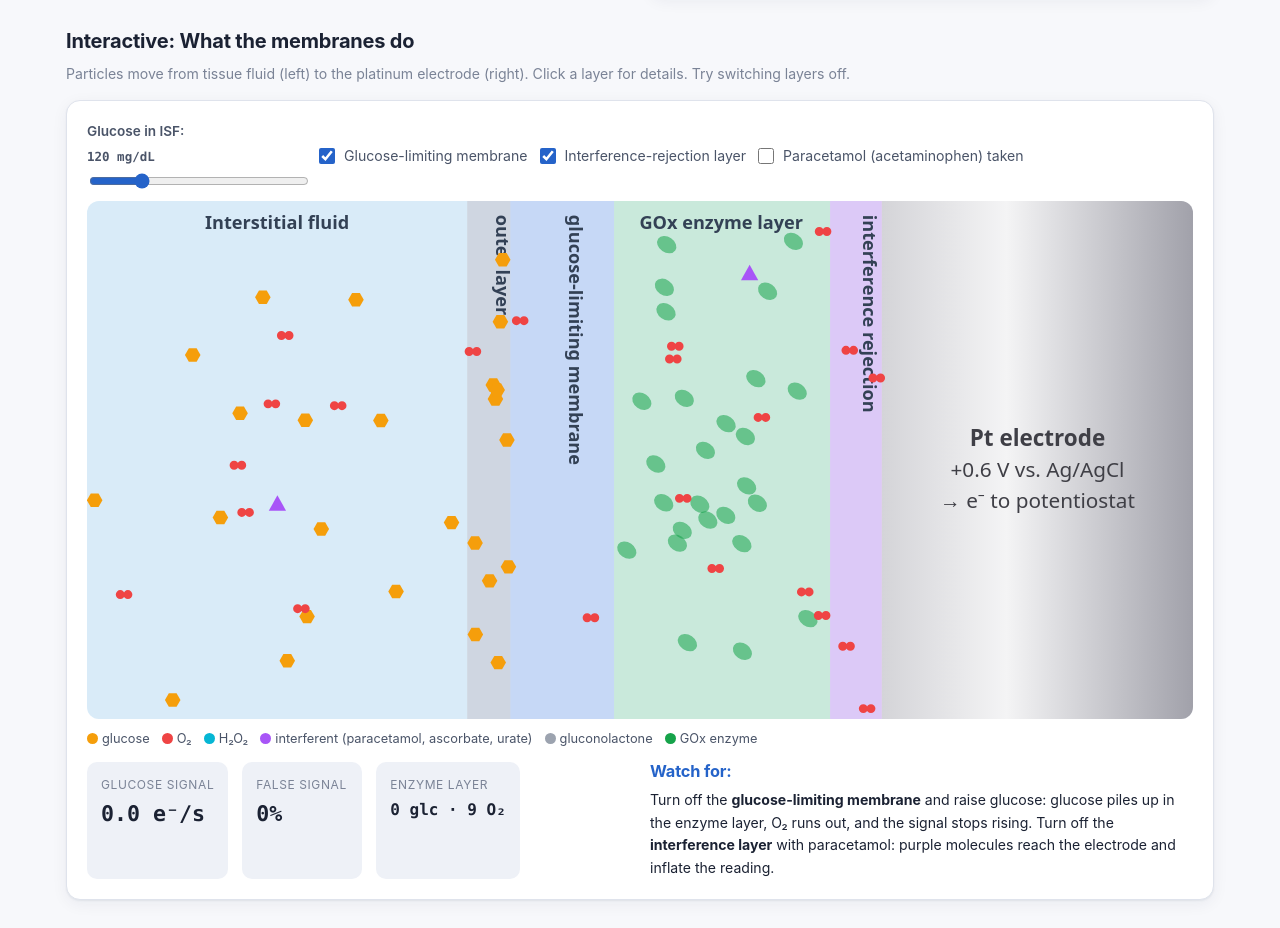
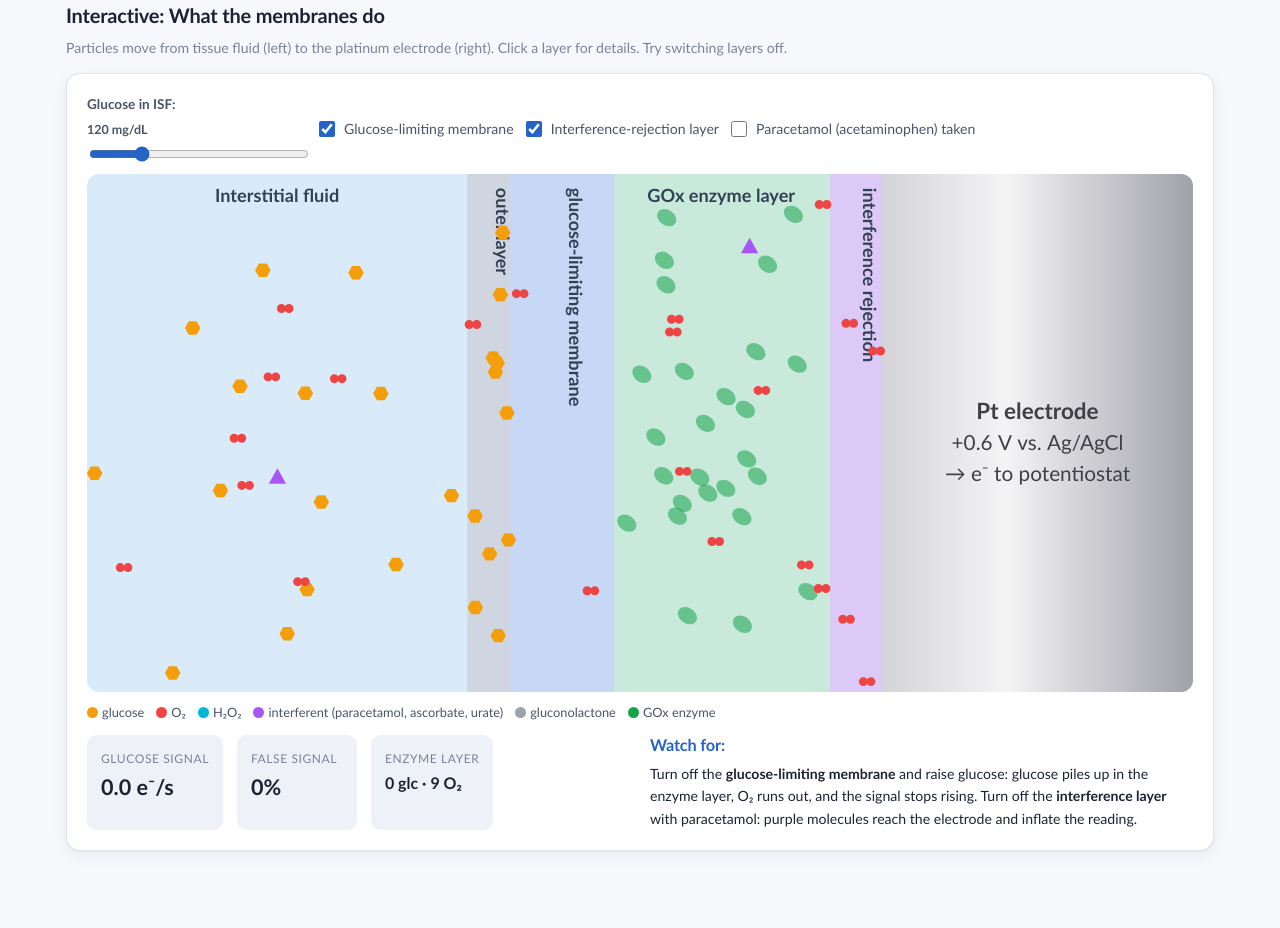
Before and after one commit to sunitathyagarajan/glucose-monitor, a plain HTML site: page sensor.html in a window 1280 px wide. Shown: the part 2373-3301 px from the top of the page. Drawn offline with Linux system fonts and the light colour scheme.

Commit message:
edit to font

```diff
--- a/assets/css/style.css
+++ b/assets/css/style.css
@@ -22,8 +22,8 @@
   --mol-bg: #0f172a;
   --shadow: 0 1px 2px rgba(20, 30, 60, .06), 0 4px 16px rgba(20, 30, 60, .06);
   --radius: 14px;
-  --mono: ui-monospace, "SF Mono", Menlo, Consolas, monospace;
-  --sans: -apple-system, BlinkMacSystemFont, "Segoe UI", Inter, Roboto, "Helvetica Neue", Arial, sans-serif;
+  --mono: Calibri, Carlito, "Segoe UI", system-ui, -apple-system, "Helvetica Neue", Arial, sans-serif;
+  --sans: Calibri, Carlito, "Segoe UI", system-ui, -apple-system, "Helvetica Neue", Arial, sans-serif;
   color-scheme: light;
 }
 @media (prefers-color-scheme: dark) {
@@ -137,7 +137,7 @@ td.pos { color: var(--good); font-weight: 700; text-align: center; }
 td.neg { color: var(--ink-3); text-align: center; }
 
 /* ---------- equations ---------- */
-.eq { font-family: "Cambria Math", "STIX Two Math", Georgia, serif; background: var(--surface-2); border-radius: 10px; padding: 10px 14px; margin: 10px 0; font-size: 1.02rem; overflow-x: auto; }
+.eq { font-family: var(--sans); background: var(--surface-2); border-radius: 10px; padding: 10px 14px; margin: 10px 0; font-size: 1.02rem; overflow-x: auto; }
 .eq .arrow { color: var(--accent); padding: 0 .35em; font-family: var(--sans); }
 .eq .cat { font-size: .78em; color: var(--ink-3); vertical-align: super; }
 .eq-label { font-size: .78rem; text-transform: uppercase; letter-spacing: .06em; color: var(--ink-3); font-weight: 700; margin-top: 12px; }
--- a/assets/js/main.js
+++ b/assets/js/main.js
@@ -565,7 +565,7 @@
     obs: `<path d="M70 14 C50 44 40 60 40 74 a30 30 0 0 0 60 0 C100 60 90 44 70 14Z" fill="#fbbf24" stroke="#b45309" stroke-width="3"/><path d="M56 70 a14 14 0 0 0 10 16" stroke="#fff" stroke-width="4" fill="none" stroke-linecap="round" opacity=".7"/>`,
     wet: `<path d="M56 10 V82 a14 14 0 0 0 28 0 V10" fill="none" stroke="#64748b" stroke-width="3"/><rect x="58" y="46" width="24" height="50" rx="10" fill="#b5401f"/><rect x="58" y="46" width="24" height="16" fill="#3a78d6"/><path d="M50 10 H90" stroke="#64748b" stroke-width="3"/>`,
     strip: `<rect x="24" y="44" width="92" height="22" rx="4" fill="#f1f5f9" stroke="#64748b" stroke-width="2"/><rect x="92" y="47" width="18" height="16" rx="2" fill="#de3f78"/><rect x="30" y="52" width="50" height="6" rx="3" fill="#cbd5e1"/>`,
-    meter: `<rect x="40" y="8" width="60" height="94" rx="14" fill="#1e293b"/><rect x="48" y="18" width="44" height="34" rx="4" fill="#a7f3d0"/><text x="70" y="42" text-anchor="middle" font-family="monospace" font-size="16" font-weight="700" fill="#064e3b">112</text><circle cx="58" cy="72" r="6" fill="#475569"/><circle cx="82" cy="72" r="6" fill="#475569"/><rect x="62" y="96" width="16" height="14" fill="#e2e8f0"/>`,
+    meter: `<rect x="40" y="8" width="60" height="94" rx="14" fill="#1e293b"/><rect x="48" y="18" width="44" height="34" rx="4" fill="#a7f3d0"/><text x="70" y="42" text-anchor="middle" font-family="Calibri, Carlito, sans-serif" font-size="16" font-weight="700" fill="#064e3b">112</text><circle cx="58" cy="72" r="6" fill="#475569"/><circle cx="82" cy="72" r="6" fill="#475569"/><rect x="62" y="96" width="16" height="14" fill="#e2e8f0"/>`,
     cgm: `<ellipse cx="54" cy="70" rx="38" ry="14" fill="#cbd5e1"/><ellipse cx="54" cy="64" rx="34" ry="12" fill="#fff" stroke="#94a3b8"/><circle cx="54" cy="64" r="5" fill="#0f9d8a"/><rect x="92" y="18" width="34" height="62" rx="6" fill="#1e293b"/><rect x="96" y="26" width="26" height="40" rx="2" fill="#e0f2fe"/><path d="M99 52 l6-8 5 5 8-12" stroke="#0f9d8a" stroke-width="2.5" fill="none"/><path d="M76 40 q8 -8 16 0" stroke="#0f9d8a" stroke-width="2.5" fill="none"/>`,
     future: `<circle cx="70" cy="55" r="30" fill="none" stroke="#64748b" stroke-width="3" stroke-dasharray="6 5"/><path d="M70 30 l5 17 17 5 -17 5 -5 17 -5 -17 -17 -5 17 -5z" fill="#64748b"/>`
   };
--- a/assets/js/sensor.js
+++ b/assets/js/sensor.js
@@ -199,16 +199,16 @@
       // pt electrode gradient
       const g = ctx.createLinearGradient(460, 0, 640, 0); g.addColorStop(0, "#d4d4d8"); g.addColorStop(.4, "#f4f4f5"); g.addColorStop(1, "#a1a1aa");
       ctx.fillStyle = g; ctx.fillRect(460, 0, 180, H);
-      ctx.fillStyle = "#3f3f46"; ctx.font = "600 13px system-ui, sans-serif"; ctx.textAlign = "center";
-      ctx.fillText("Pt electrode", 550, H / 2 - 8); ctx.font = "12px system-ui, sans-serif"; ctx.fillText("+0.6 V vs. Ag/AgCl", 550, H / 2 + 10);
+      ctx.fillStyle = "#3f3f46"; ctx.font = "600 13px Calibri, Carlito, sans-serif"; ctx.textAlign = "center";
+      ctx.fillText("Pt electrode", 550, H / 2 - 8); ctx.font = "12px Calibri, Carlito, sans-serif"; ctx.fillText("+0.6 V vs. Ag/AgCl", 550, H / 2 + 10);
       ctx.fillText("→ e⁻ to potentiostat", 550, H / 2 + 28);
       // layer titles
-      ctx.font = "600 10.5px system-ui, sans-serif"; ctx.fillStyle = dark ? "#cbd5e1" : "#334155";
+      ctx.font = "600 10.5px Calibri, Carlito, sans-serif"; ctx.fillStyle = dark ? "#cbd5e1" : "#334155";
       ctx.fillText("Interstitial fluid", 110, 16); ctx.fillText("GOx enzyme layer", 367, 16);
       [["outer layer", 232.5], ["glucose-limiting membrane", 275], ["interference rejection", 445]].forEach(([t, x]) => {
         ctx.save(); ctx.translate(x + 4, 8); ctx.rotate(Math.PI / 2); ctx.textAlign = "left"; ctx.fillText(t, 0, 0); ctx.restore();
       });
-      ctx.font = "700 11px system-ui, sans-serif"; ctx.fillStyle = "#dc2626";
+      ctx.font = "700 11px Calibri, Carlito, sans-serif"; ctx.fillStyle = "#dc2626";
       if (!st.glm) ctx.fillText("OFF", 275, H - 10);
       if (!st.irl) ctx.fillText("OFF", 445, H - 10);
       // GOx
@@ -225,7 +225,7 @@
       for (const s of sparks) {
         ctx.strokeStyle = s.col; ctx.lineWidth = 2; ctx.globalAlpha = s.life / 18;
         ctx.beginPath(); ctx.arc(s.x, s.y, 8 - s.life / 3, 0, 7); ctx.stroke();
-        ctx.fillStyle = s.col; ctx.font = "700 10px system-ui"; ctx.fillText("2e⁻", s.x + 22 - s.life / 2, s.y - 4); ctx.globalAlpha = 1;
+        ctx.fillStyle = s.col; ctx.font = "700 10px Calibri, Carlito, sans-serif"; ctx.fillText("2e⁻", s.x + 22 - s.life / 2, s.y - 4); ctx.globalAlpha = 1;
       }
     }
     let lastRead = 0;
--- a/sensor.html
+++ b/sensor.html
@@ -5,7 +5,10 @@
 <meta name="viewport" content="width=device-width, initial-scale=1">
 <title>Inside a Glucose Sensor</title>
 <meta name="description" content="Components, chemistry and signal processing of a modern continuous glucose monitor (CGM), with interactive simulations.">
-<link rel="stylesheet" href="assets/css/style.css?v=4">
+<link rel="preconnect" href="https://fonts.googleapis.com">
+<link rel="preconnect" href="https://fonts.gstatic.com" crossorigin>
+<link rel="stylesheet" href="https://fonts.googleapis.com/css2?family=Carlito:ital,wght@0,400;0,700;1,400;1,700&display=swap">
+<link rel="stylesheet" href="assets/css/style.css?v=5">
 </head>
 <body>
 
@@ -326,6 +329,6 @@
 </footer>
 
 <script src="assets/js/common.js?v=2"></script>
-<script src="assets/js/sensor.js?v=7"></script>
+<script src="assets/js/sensor.js?v=8"></script>
 </body>
 </html>
```
Also changed, not shown: README.html (+5 -2 lines), index.html (+5 -2 lines).
